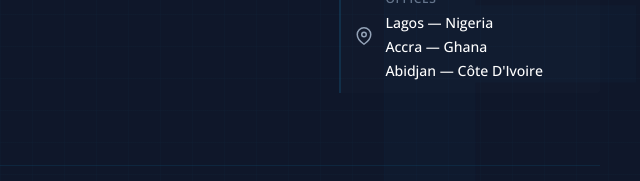
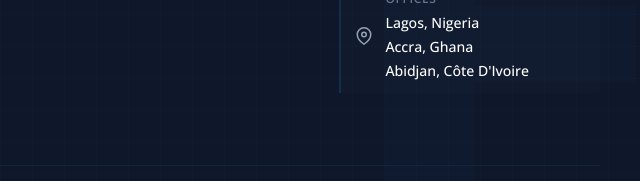
Before and after one commit to SleepyAsh21/fosem-controls, a website: page index.html in a window 1280 px wide. Shown: the part 4868-5049 px from the top of the page, 640-1280 px from the left. Drawn offline with nearby package versions, Linux system fonts and the light colour scheme.

Commit message:
Use commas instead of dashes for footer office locations

```diff
--- a/index.html
+++ b/index.html
@@ -606,9 +606,9 @@
             </div>
             <div class="contact-details">
               <span class="contact-label">Offices</span>
-              <span class="contact-value">Lagos — Nigeria</span>
-              <span class="contact-value">Accra — Ghana</span>
-              <span class="contact-value">Abidjan — Côte D'Ivoire</span>
+              <span class="contact-value">Lagos, Nigeria</span>
+              <span class="contact-value">Accra, Ghana</span>
+              <span class="contact-value">Abidjan, Côte D'Ivoire</span>
             </div>
           </div>
         </div>
```
